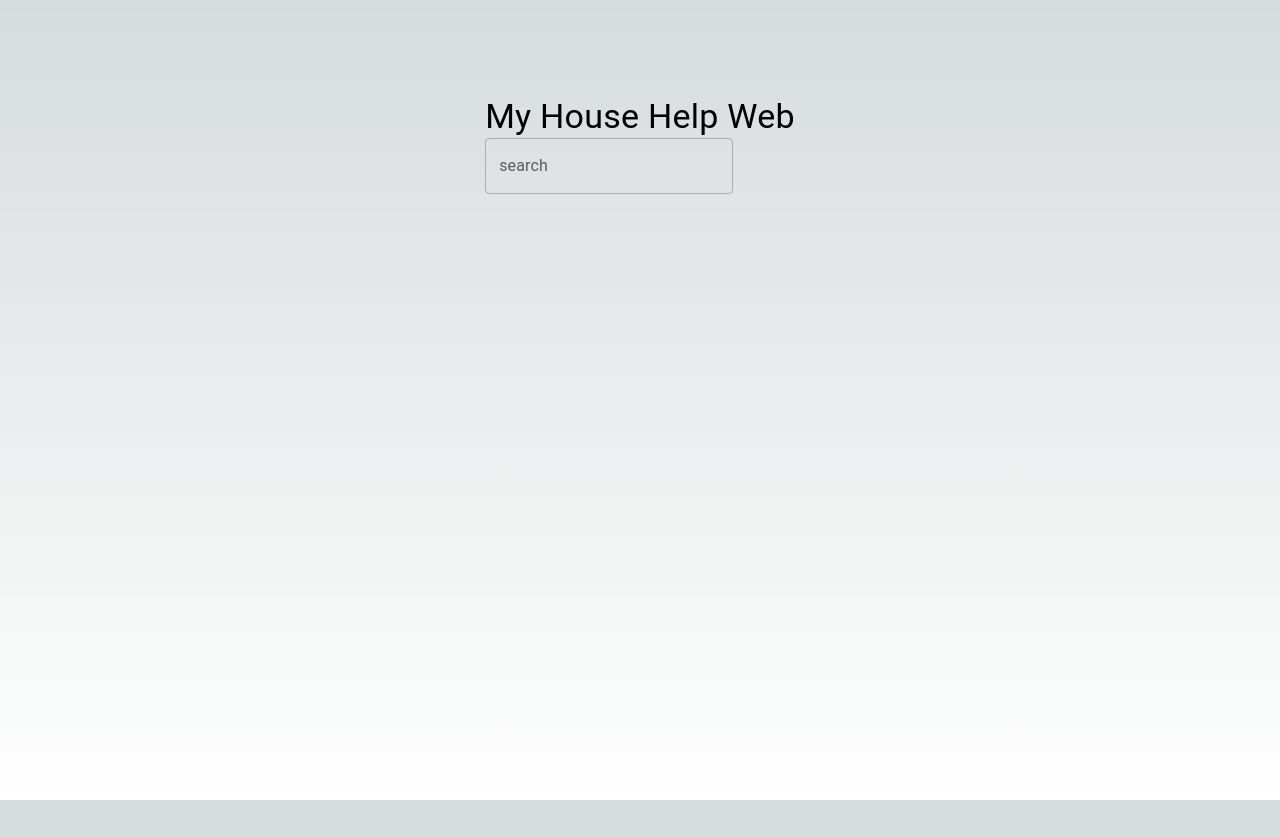
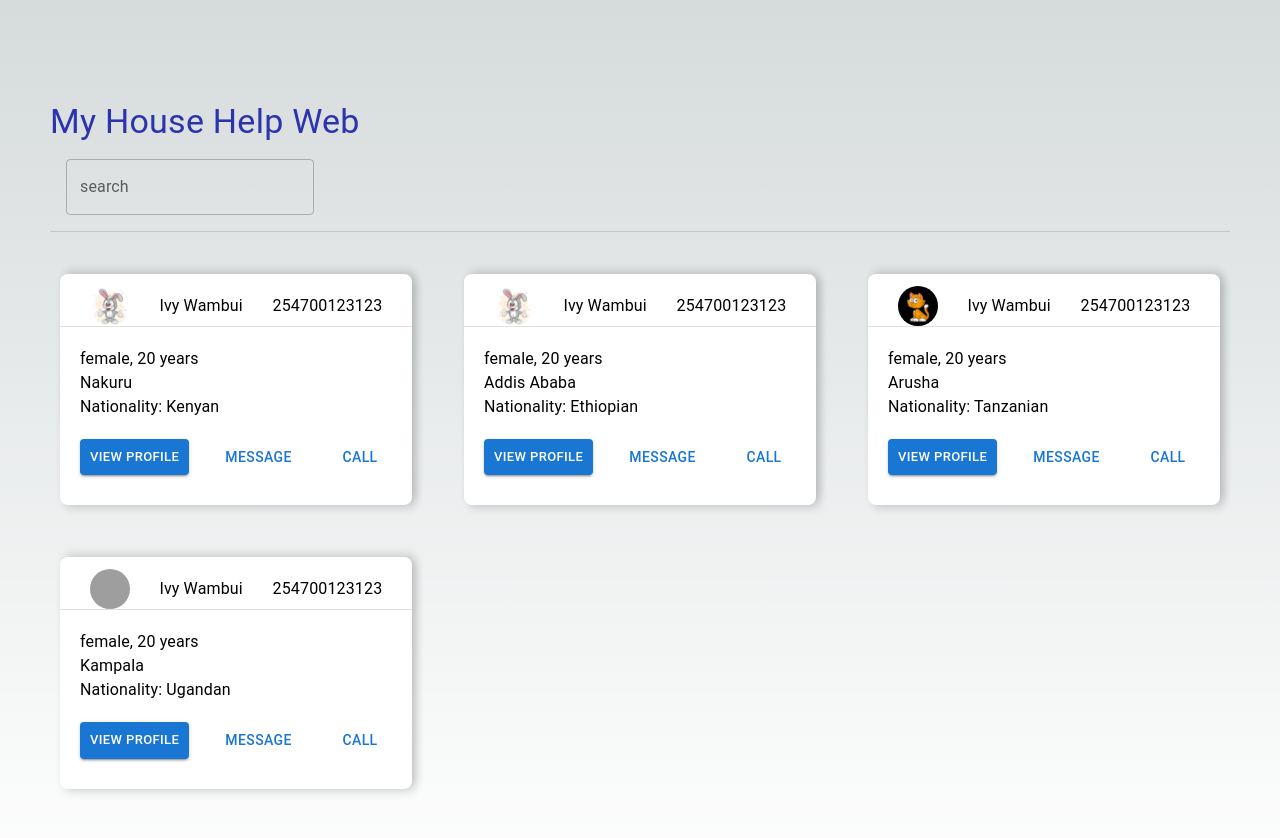
Before and after one commit to Bonnywaithaka/houseHelp, a Next.js app: page / in a window 1280 px wide. Shown: the top 838 px of the page. Before the commit the page ends 800 px from the top, so only its background shows below. Built offline with nearby package versions, Linux system fonts and the light colour scheme; grey boxes are pictures that could not be loaded.

Commit message:
adding data in homepage

```diff
--- a/src/components/HomePage.js
+++ b/src/components/HomePage.js
@@ -1,20 +1,91 @@
-import { Box, TextField, Typography } from '@mui/material'
+import { Box, Divider, Grid, TextField, Typography } from '@mui/material'
 import React from 'react'
+import ProfileCard from './card/ProfileCard'
+
+const availability =[
+    {
+        id:1,
+        name:"Ivy Wambui",
+        gender:"female",
+        age:20,
+        Nationality:"Kenyan",
+        idNumber:33223322,
+        homeTown:"Nakuru",
+        Phone:+254700123123,
+        profile:"/assets/bthairu.png"
+    },
+        {
+        id:2,
+        name:"Ivy Wambui",
+        gender:"female",
+        age:20,
+        Nationality:"Ethiopian",
+        idNumber:33223322,
+        homeTown:"Addis Ababa",
+        Phone:+254700123123,
+        profile:"/assets/bthairu.jpg"
+    },
+        {
+        id:3,
+        name:"Ivy Wambui",
+        gender:"female",
+        age:20,
+        Nationality:"Tanzanian",
+        idNumber:33223322,
+        homeTown:"Arusha",
+        Phone:+254700123123,
+        profile:"/assets/cat.jpg"
+    },
+        {
+        id:4,
+        name:"Ivy Wambui",
+        gender:"female",
+        age:20,
+        Nationality:"Ugandan",
+        idNumber:33223322,
+        homeTown:"Kampala",
+        Phone:+254700123123,
+         profile:"/assets/me.jpg"
+    },
+]
 
 function HomePage() {
   return (
-    <Box>
+    <Box sx={{width:"100vw",padding:"5px 50px", }}>
+        <Grid container spacing={4} >
+            <Grid item lg={12} xs={12} sm={12} md={12}>
+ <Box>
         <Box>
-            <Typography variant="h4">
+             <Typography variant="h4" color="#2b34ac">
                 My House Help Web
             </Typography>
-            <Box>
+            </Box >
+              <Box sx={{width:"90vw",  margin:2}}>
                 <TextField label="search" placeholder='serach for a house help'/>
             </Box>
         </Box>
-        <Box>
+ <Divider/>
+            </Grid>
+            <Divider/>
+     {availability.map(item=>(
+<Grid item md={2} lg={4} sm={3} xs={12}  key={item.id}>
+<ProfileCard
 
-        </Box>
+name={item.name}
+age={` ${item.gender}, ${item.age} years`}
+phone={item.Phone}
+homeTown={item.homeTown}
+nationality={item.Nationality}
+profile={item.profile}
+
+/>
+
+</Grid>
+            ))}
+
+
+            </Grid>
+
     </Box>
   )
 }
--- /dev/null
+++ b/src/components/card/ProfileCard.js
@@ -0,0 +1,65 @@
+import { Avatar, Box, Button, Divider, IconButton, Typography, styled } from '@mui/material'
+import React from 'react'
+
+ const StyledProfileCard = styled(Box)(()=>({
+  display:"flex",
+            flexDirection:"column",
+            justifyContent:"center",
+            margin:"10px 10px",
+            padding:"10px 0px",
+            borderRadius:8,
+           boxShadow: "4px -4px 8px rgba(0, 0, 0, 0.12), 4px 4px 8px rgba(0, 0, 0, 0.12)",
+           backgroundColor:"#fff",
+ }))
+  const StyledTopCard = styled(Box)(()=>({
+  display:"flex",
+            marginTop:2,
+           backgroundColor:"#fff",
+           maxWidth:"100vw",
+           justifyContent:"space-evenly",
+           alignItems:'center',
+
+ }))
+  const StyledCardContent = styled(Box)(()=>({
+  display:"flex",
+  flexDirection:"column",
+ justifyContent:"flex-start",
+ margin:20,
+backgroundColor:"#fff",
+maxWidth:"100vw",
+
+ }))
+const StyledCardActionsArea = styled(Box)(()=>({
+  display:"flex",
+ justifyContent:"space-between",
+ margin:20,
+backgroundColor:"#fff",
+maxWidth:"100vw",
+
+ }))
+function ProfileCard({name,age,phone,homeTown,nationality,profile}) {
+  return (
+   <StyledProfileCard sx={{ }}>
+     <Box >
+<StyledTopCard>
+    <Avatar src={profile} alt={name}/>
+   <Typography variant="body1"> {name}</Typography>
+    <Typography variant="body1">{phone}</Typography>
+</StyledTopCard>
+<Divider/>
+<StyledCardContent>
+<Typography>{age}</Typography>
+<Typography>{homeTown}</Typography>
+<Typography>Nationality: {nationality}</Typography>
+</StyledCardContent>
+<StyledCardActionsArea>
+    <Button size="small" variant="contained">View Profile</Button>
+    <Button> Message</Button>
+    <Button>Call</Button>
+</StyledCardActionsArea>
+</Box>
+   </StyledProfileCard>
+  )
+}
+
+export default ProfileCard
--- a/src/pages/index.js
+++ b/src/pages/index.js
@@ -9,7 +9,7 @@ export default function Home() {
   return (
     <>
       <Head>
-        <title>Create Next App</title>
+        <title>Home | House Help</title>
         <meta name="description" content="Generated by create next app" />
         <meta name="viewport" content="width=device-width, initial-scale=1" />
         <link rel="icon" href="/favicon.ico" />
```
